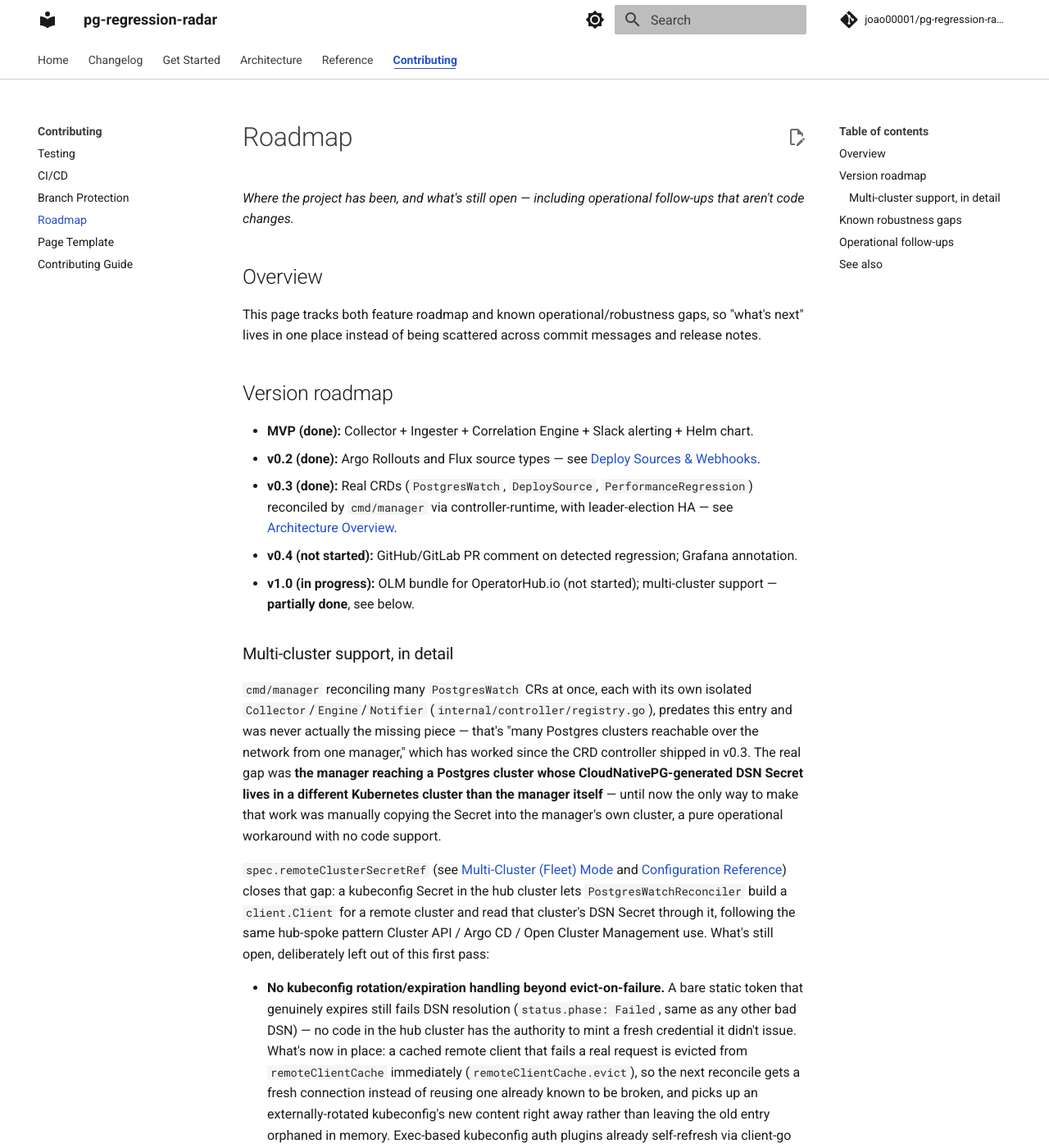
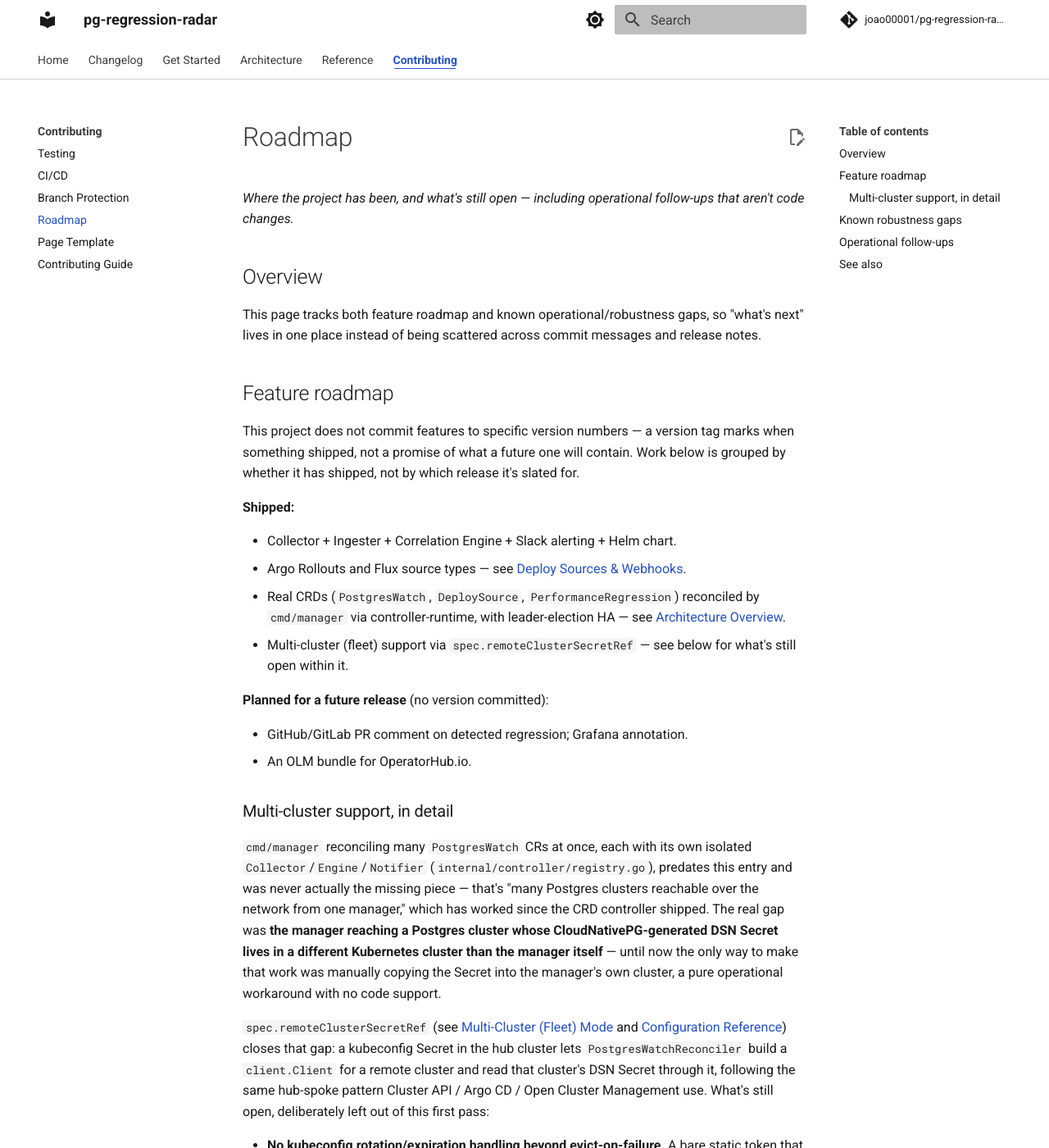
Before and after one commit to joao00001/pg-regression-radar, an MkDocs documentation site: the page built from docs/roadmap.md, in a window 1280 px wide and 1400 px high. Shown: the whole window at 82% size. Built offline with MkDocs 1.6.1 and Material for MkDocs 9.7.7, drawn with Linux system fonts in a browser that asks for light colours; comment, search, counter and statistics services are not loaded; the version menu is left out.

Commit message:
docs(changelog): release v1.0.0
towncrier build --version v1.0.0 --yes compiles the four changelog.d/
fragments left from the recently-merged fleet-mode work (#51 plan-diff
alerting wiring, #52 remote-client cache eviction, #58 remote-namespace
override, #59 evict-on-request-failure) into a new "## v1.0.0" section in
CHANGELOG.md, removing the consumed fragments.

Fixed by hand afterwards: towncrier has no `start_string` marker to anchor
on in this file yet, so its default behavior is to insert the new section
at the very top of the file, ahead of CHANGELOG.md's own explanatory
header — this commit also reorders that back (header first, new section
right after it) and adds the literal `<!-- towncrier release notes start
-->` marker plus a towncrier.toml comment so future `towncrier build` runs
anchor on it correctly instead of repeating this by hand.

Also, per explicit request: removes every place docs tied an unshipped
feature to a specific version number (docs/roadmap.md's old "Version
roadmap" table — MVP/v0.2/v0.3/v0.4/v1.0 — and docs/api-versioning.md's
CRD-graduation "target: v0.5 or later"/"target: v1.0 or later" language).
Replaced with a plain shipped/not-yet-shipped split and "a future
minor/major release" phrasing that commits to no specific version number —
this project's tags mark when something shipped, not a promise of what a
future one will contain. Fixes a resulting dead anchor link in
CHANGELOG.md's historical v0.1.0 entry (roadmap.md#version-roadmap ->
#feature-roadmap) caught by `mkdocs build --strict`.

Validated: go build/vet/test, gofmt -l (clean), mkdocs build --strict
(clean, including the anchor-link fix above), and
scripts/check_changelog_fragment.py against all four now-consumed
fragments before this build.

Signed-off-by: Joao <joao.detomini@enterprisedb.com>

```diff
--- a/docs/roadmap.md
+++ b/docs/roadmap.md
@@ -6,17 +6,25 @@
 
 This page tracks both feature roadmap and known operational/robustness gaps, so "what's next" lives in one place instead of being scattered across commit messages and release notes.
 
-## Version roadmap
+## Feature roadmap
 
-- **MVP (done):** Collector + Ingester + Correlation Engine + Slack alerting + Helm chart.
-- **v0.2 (done):** Argo Rollouts and Flux source types — see [Deploy Sources & Webhooks](webhooks.md).
-- **v0.3 (done):** Real CRDs (`PostgresWatch`, `DeploySource`, `PerformanceRegression`) reconciled by `cmd/manager` via controller-runtime, with leader-election HA — see [Architecture Overview](architecture.md).
-- **v0.4 (not started):** GitHub/GitLab PR comment on detected regression; Grafana annotation.
-- **v1.0 (in progress):** OLM bundle for OperatorHub.io (not started); multi-cluster support — **partially done**, see below.
+This project does not commit features to specific version numbers — a version tag marks when something shipped, not a promise of what a future one will contain. Work below is grouped by whether it has shipped, not by which release it's slated for.
+
+**Shipped:**
+
+- Collector + Ingester + Correlation Engine + Slack alerting + Helm chart.
+- Argo Rollouts and Flux source types — see [Deploy Sources & Webhooks](webhooks.md).
+- Real CRDs (`PostgresWatch`, `DeploySource`, `PerformanceRegression`) reconciled by `cmd/manager` via controller-runtime, with leader-election HA — see [Architecture Overview](architecture.md).
+- Multi-cluster (fleet) support via `spec.remoteClusterSecretRef` — see below for what's still open within it.
+
+**Planned for a future release** (no version committed):
+
+- GitHub/GitLab PR comment on detected regression; Grafana annotation.
+- An OLM bundle for OperatorHub.io.
 
 ### Multi-cluster support, in detail
 
-`cmd/manager` reconciling many `PostgresWatch` CRs at once, each with its own isolated `Collector`/`Engine`/`Notifier` (`internal/controller/registry.go`), predates this entry and was never actually the missing piece — that's "many Postgres clusters reachable over the network from one manager," which has worked since the CRD controller shipped in v0.3. The real gap was **the manager reaching a Postgres cluster whose CloudNativePG-generated DSN Secret lives in a different Kubernetes cluster than the manager itself** — until now the only way to make that work was manually copying the Secret into the manager's own cluster, a pure operational workaround with no code support.
+`cmd/manager` reconciling many `PostgresWatch` CRs at once, each with its own isolated `Collector`/`Engine`/`Notifier` (`internal/controller/registry.go`), predates this entry and was never actually the missing piece — that's "many Postgres clusters reachable over the network from one manager," which has worked since the CRD controller shipped. The real gap was **the manager reaching a Postgres cluster whose CloudNativePG-generated DSN Secret lives in a different Kubernetes cluster than the manager itself** — until now the only way to make that work was manually copying the Secret into the manager's own cluster, a pure operational workaround with no code support.
 
 `spec.remoteClusterSecretRef` (see [Multi-Cluster (Fleet) Mode](multi-cluster.md) and [Configuration Reference](configuration.md#postgreswatch-spec-fields)) closes that gap: a kubeconfig Secret in the hub cluster lets `PostgresWatchReconciler` build a `client.Client` for a remote cluster and read that cluster's DSN Secret through it, following the same hub-spoke pattern Cluster API / Argo CD / Open Cluster Management use. What's still open, deliberately left out of this first pass:
 
```
Also changed, not shown: CHANGELOG.md (+18 -3 lines), changelog.d/51.feat.md (deleted, +0 -1 lines), changelog.d/52.fix.md (deleted, +0 -1 lines), changelog.d/58.feat.md (deleted, +0 -1 lines), changelog.d/59.feat.md (deleted, +0 -1 lines), docs/api-versioning.md (+4 -4 lines), towncrier.toml (+9 -0 lines).
